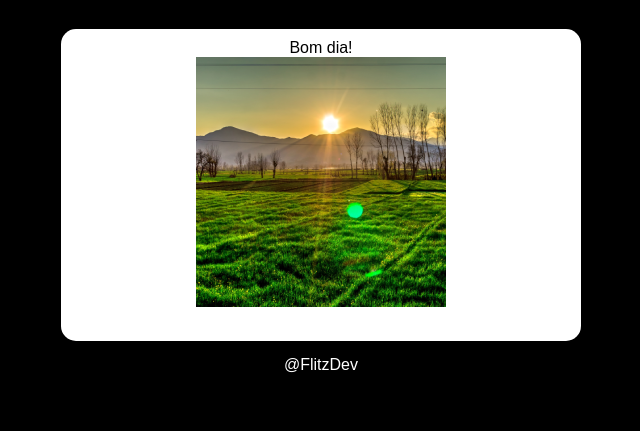
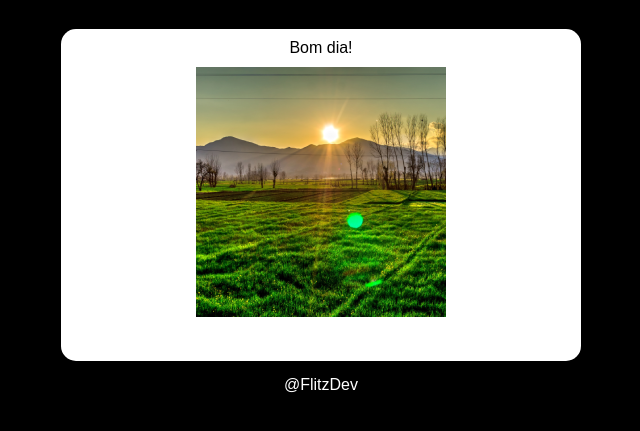
Before and after one commit to FlitzGerald-hub/Projetos_de_Estudos, a plain HTML site: page Relogio Dinâmico/index.html in a window 1280 px wide. Shown: the part 79-510 px from the top of the page, without its empty margins (319-959 px from the left). Drawn offline with Linux system fonts and the light colour scheme.

Commit message:
mudanças no CCS
foram feitas mudanças no CSS

```diff
--- a/Relogio Dinâmico/style.css
+++ b/Relogio Dinâmico/style.css
@@ -25,9 +25,10 @@ section{
 
 #sauda{
     padding: 10px;
+
 }
 
-#img{
+#image{
     padding: 10px;
     border: 10px;
 }
```
